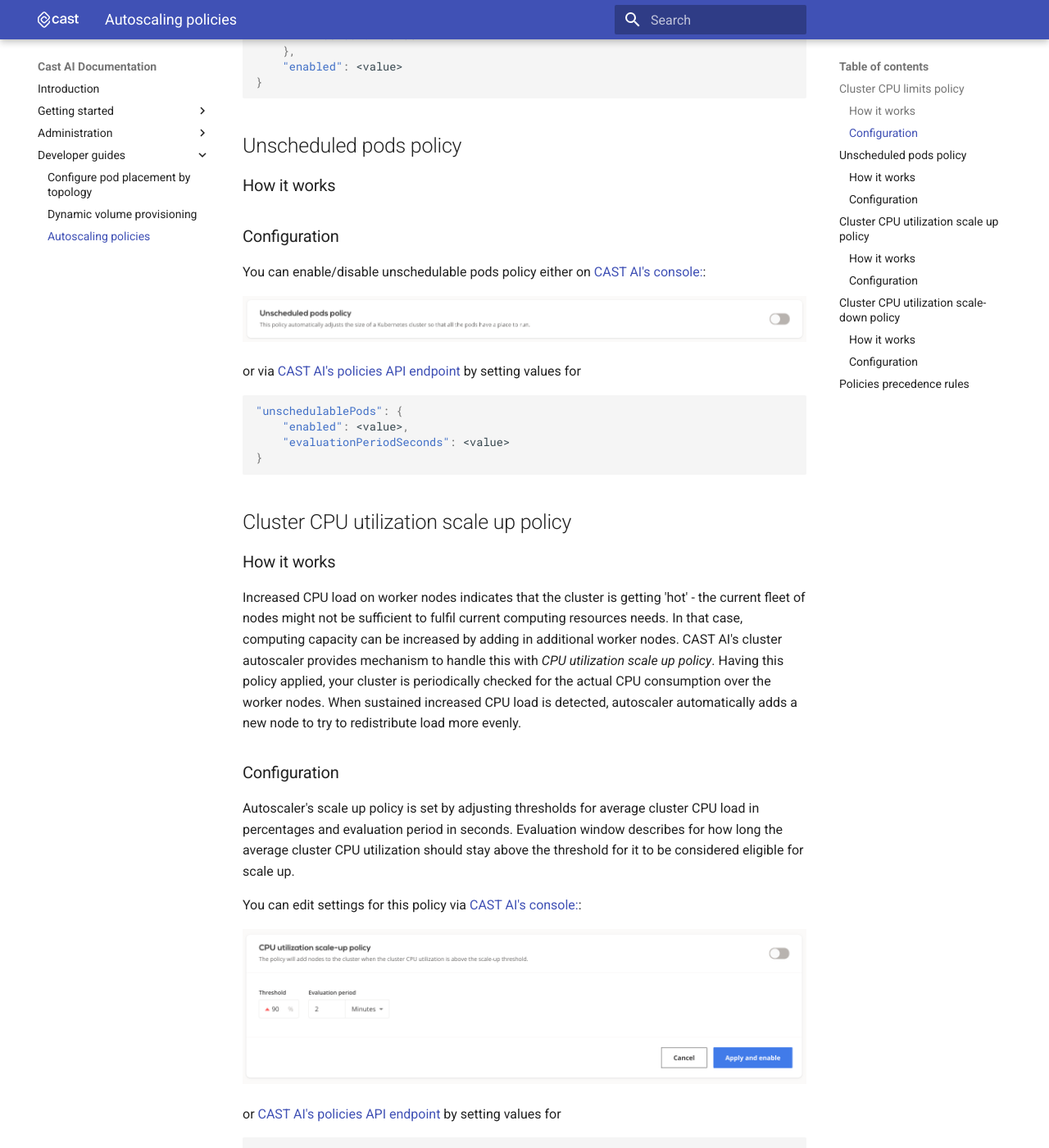
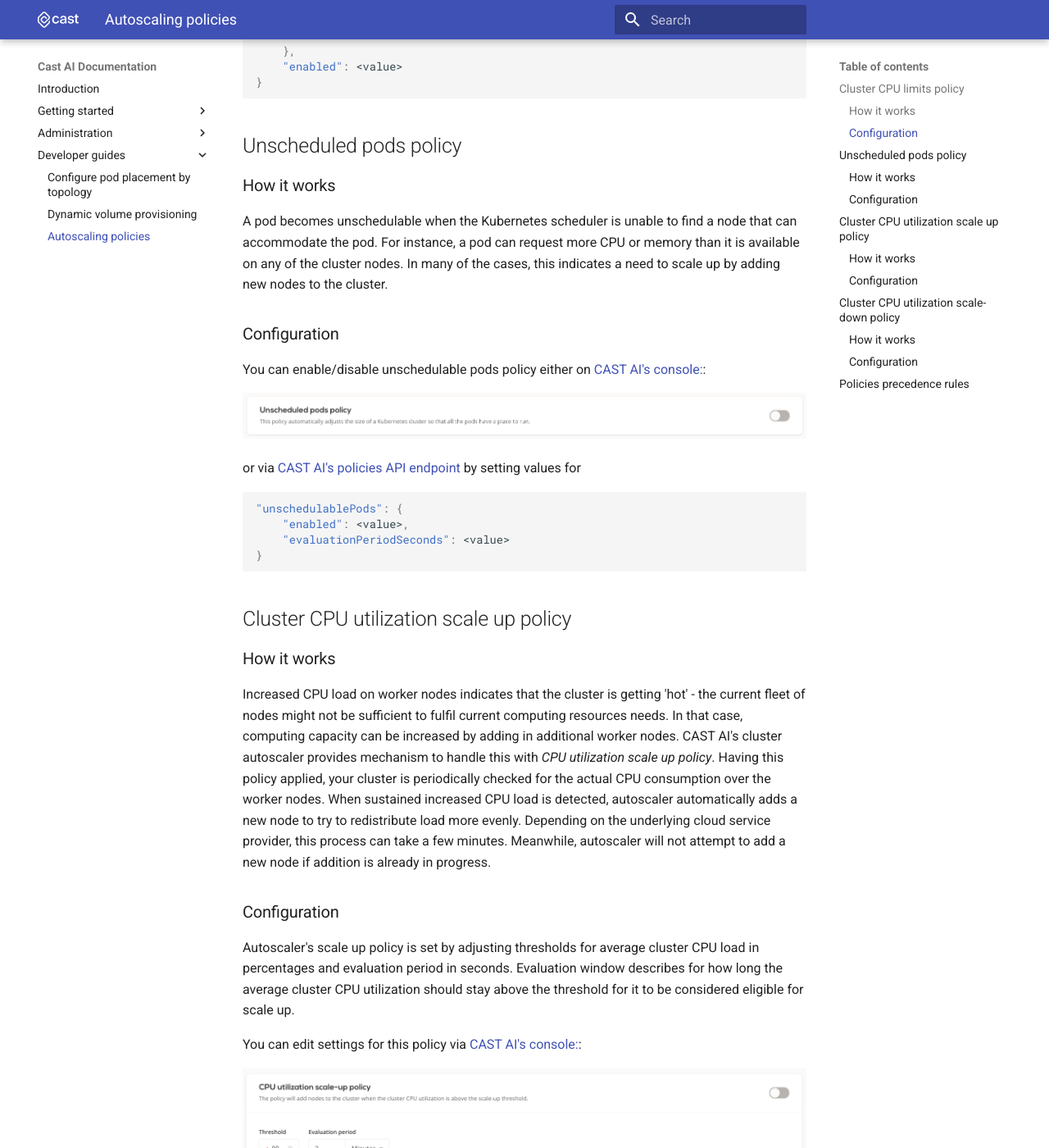
Before and after one commit to castai/docs, an MkDocs documentation site: the page built from docs/guides/autoscaling-policies.md, in a window 1280 px wide and 1400 px high, scrolled down 936 px. Shown: the whole window at 82% size. Built offline with MkDocs 1.6.1 and Material for MkDocs 9.7.7, drawn with Linux system fonts in a browser that asks for light colours; some of the changed text lies outside the part shown.

Commit message:
chore: update docs on unschedulable pods policy

```diff
--- a/docs/guides/autoscaling-policies.md
+++ b/docs/guides/autoscaling-policies.md
@@ -32,6 +32,9 @@
 
 ### How it works
 
+A pod becomes unschedulable when the Kubernetes scheduler is unable to find a node that can accommodate the pod. For instance, a pod can request more CPU or memory than it is available on any of the cluster nodes.
+In many of the cases, this indicates a need to scale up by adding new nodes to the cluster.
+
 ### Configuration
 
 You can enable/disable unschedulable pods policy either on [CAST AI's console:](https://console.cast.ai/):
@@ -55,6 +58,7 @@
 CAST AI's cluster autoscaler provides mechanism to handle this with _CPU utilization scale up policy_.
 Having this policy applied, your cluster is periodically checked for the actual CPU consumption over the worker nodes.
 When sustained increased CPU load is detected, autoscaler automatically adds a new node to try to redistribute load more evenly.
+Depending on the underlying cloud service provider, this process can take a few minutes. Meanwhile, autoscaler will not attempt to add a new node if addition is already in progress.
 
 ### Configuration
 Autoscaler's scale up policy is set by adjusting thresholds for average cluster CPU load in percentages and evaluation period in seconds.
@@ -88,7 +92,8 @@
 * it doesn't contain pods that cannot be moved elsewhere due to node selection constraints (non-matching node selectors or affinity, matching anti-affinity, etc.)
 
 If autoscaler fails to find worker nodes eligible for deletion, cluster's state would not be affected.
-Otherwise, only a single node at a time will be attempted to remove. In that case, autoscaler issues termination of the underlying instance in a cloud-provider-dependent manner.
+Otherwise, only a single node at a time will be attempted to be removed. In that case, autoscaler issues termination of the underlying instance in a cloud-provider-dependent manner.
+This process usually takes a few minutes.
 
 ### Configuration
 
```
